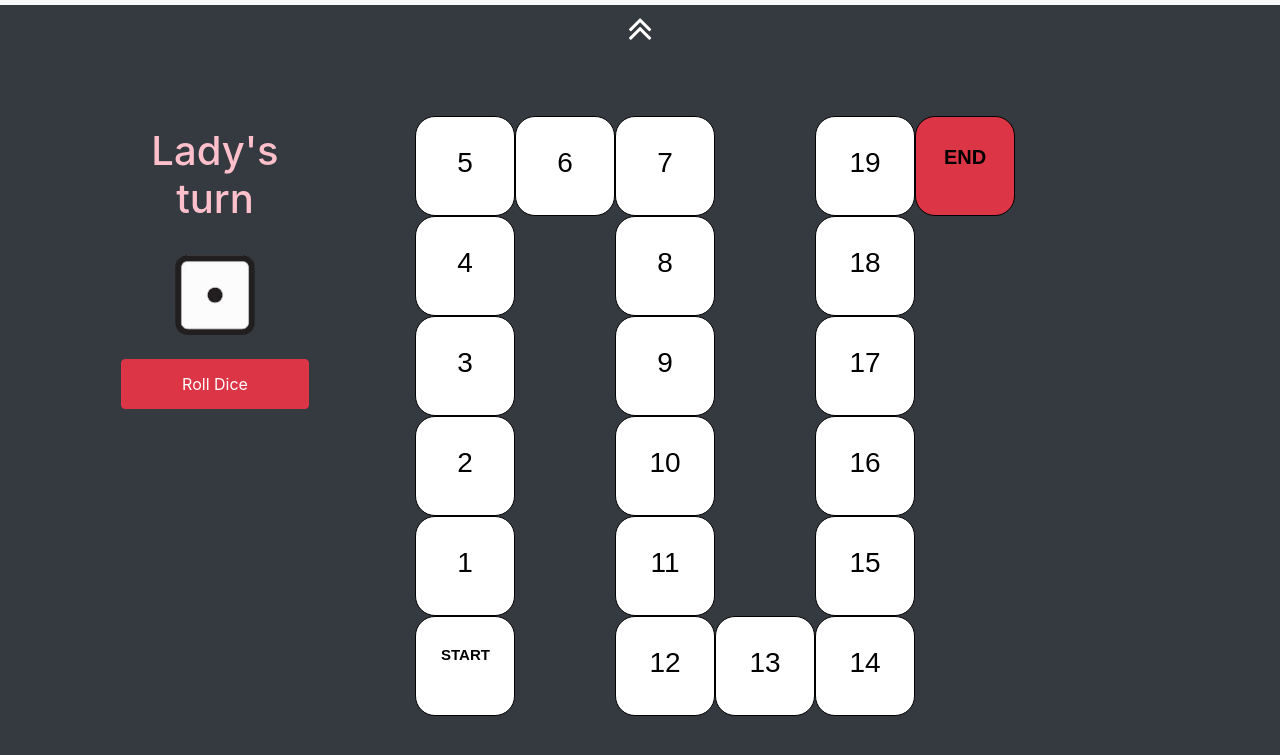
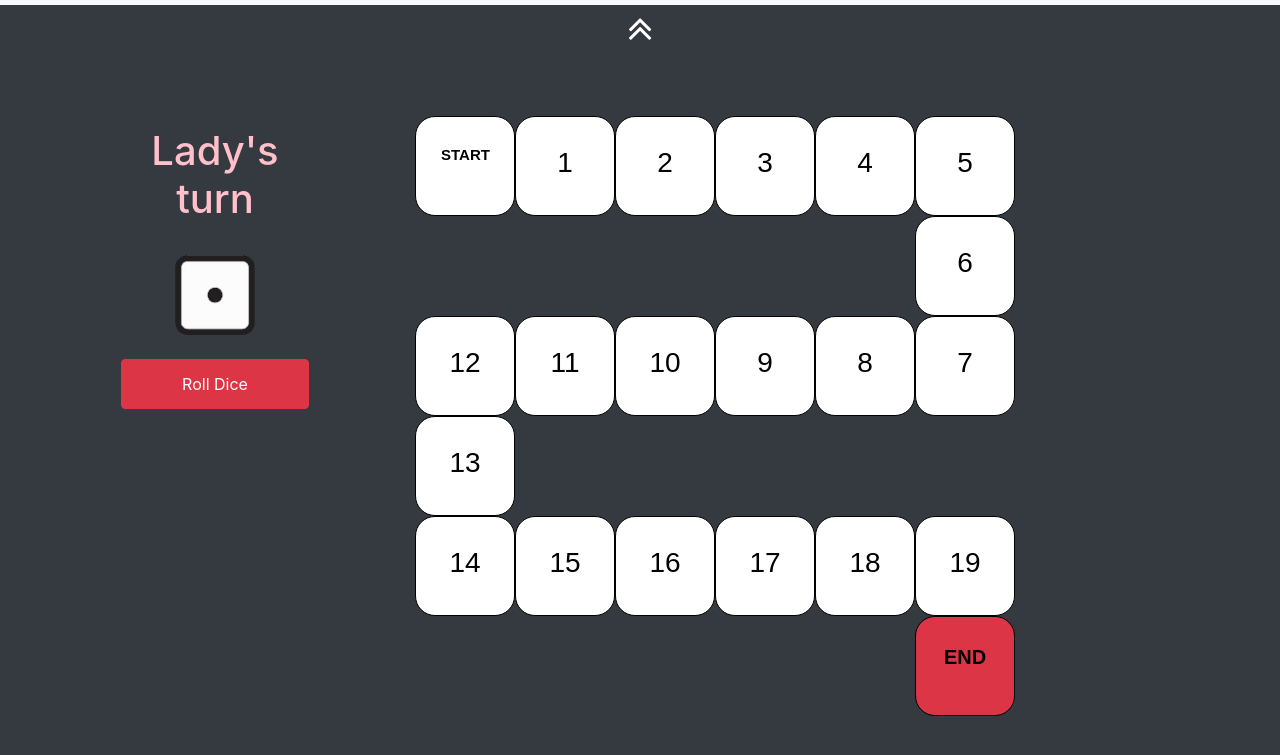
Before and after one commit to helio164/LoveGame, a plain HTML site: page index.html in a window 1280 px wide. Both pictures are taken after a click on the button "START". Shown: the part 111-866 px from the top of the page. Drawn offline with nearby package versions, Linux system fonts and the light colour scheme.

Commit message:
update to map2

```diff
--- a/index.html
+++ b/index.html
@@ -167,129 +167,137 @@ and open the template in the editor.
 
 	<div id="divBoard" class="TileCol" style="display: none;">
 		<div class="TileGroup">
+                <!--First Line-->
+                <div id="0" class="Tile">
+                    <span class="TileText" style="font-size:15px;font-weight:bold;">START</span>
+                    <i class="presswt"></i>
+                </div>
+                <div id="1" class="Tile">
+                    <span class="TileText">1</span>
+                    <i class="presswt"></i>
+                </div>
+                <div id="2" class="Tile">
+                    <span class="TileText">2</span>
+                    <i class="presswt"></i>
+                </div>
+                <div id="3" class="Tile">
+                    <span class="TileText">3</span>
+                    <i class="presswt"></i>
+                </div>
+                <div id="4" class="Tile">
+                    <span class="TileText">4</span>
+                    <i class="presswt"></i>
+                </div>
                 <div id="5" class="Tile">
                     <span class="TileText">5</span>
                     <i class="presswt"></i>
                 </div>
+                <!--First Line-->
+                <br>
+                <!--Second Line-->
+                <div class="Tile Clean b-l-0 b-r-0">
+                </div>
+                <div class="Tile Clean b-l-0 b-r-0">
+                </div>
+                <div class="Tile Clean b-l-0 b-r-0">
+                </div>
+                <div class="Tile Clean b-l-0 b-r-0">
+                </div>
+                <div class="Tile Clean b-l-0 b-r-0">
+                </div>
                 <div id="6" class="Tile">
                     <span class="TileText">6</span>
+                    <i class="presswt"></i>
+                </div>
+                <!--Second Line-->
+                <br>
+                <!--Third Line-->
+                <div id="12" class="Tile">
+                    <span class="TileText">12</span>
+                    <i class="presswt"></i>
+                </div>
+                <div id="11" class="Tile">
+                    <span class="TileText">11</span>
+                    <i class="presswt"></i>
+                </div>
+                <div id="10" class="Tile">
+                    <span class="TileText">10</span>
+                    <i class="presswt"></i>
+                </div>
+                <div id="9" class="Tile">
+                    <span class="TileText">9</span>
+                    <i class="presswt"></i>
+                </div>
+                <div id="8" class="Tile">
+                    <span class="TileText">8</span>
                     <i class="presswt"></i>
                 </div>
                 <div id="7" class="Tile">
                     <span class="TileText">7</span>
                     <i class="presswt"></i>
                 </div>
-			<div class="Tile Clean b-b-0 b-t-0">
+                <!--Third Line-->
+                <br>
+                <!--Forth Line-->
+                <div id="13" class="Tile">
+                    <span class="TileText">13</span>
+                    <i class="presswt"></i>
+                </div>
+                <div class="Tile Clean b-l-0 b-r-0">
+                </div>
+                <div class="Tile Clean b-l-0 b-r-0">
+                </div>
+                <div class="Tile Clean b-l-0 b-r-0">
+                </div>
+                <div class="Tile Clean b-l-0 b-r-0">
+                </div>
+                <div class="Tile Clean b-l-0 b-r-0">
+                </div>
+                <!--Forth Line-->
+                <br>
+                <!--Fifth Line-->
+                <div id="14" class="Tile">
+                    <span class="TileText">14</span>
+                    <i class="presswt"></i>
+                </div>
+                <div id="15" class="Tile">
+                    <span class="TileText">15</span>
+                    <i class="presswt"></i>
+                </div>
+                <div id="16" class="Tile">
+                    <span class="TileText">16</span>
+                    <i class="presswt"></i>
+                </div>
+                <div id="17" class="Tile">
+                    <span class="TileText">17</span>
+                    <i class="presswt"></i>
+                </div>
+                <div id="18" class="Tile">
+                    <span class="TileText">18</span>
+                    <i class="presswt"></i>
                 </div>
                 <div id="19" class="Tile">
                     <span class="TileText">19</span>
                     <i class="presswt"></i>
                 </div>
+                <!--Fifth Line-->
+                <br>
+                <!--Sixth Line-->
+                <div class="Tile Clean b-l-0 b-r-0">
+                </div>
+                <div class="Tile Clean b-l-0 b-r-0">
+                </div>
+                <div class="Tile Clean b-l-0 b-r-0">
+                </div>
+                <div class="Tile Clean b-l-0 b-r-0">
+                </div>
+                <div class="Tile Clean b-l-0 b-r-0">
+                </div>
                 <div id="20" class="Tile bg-danger">
                     <span class="TileText" style="font-size:20px;font-weight:bold;">END</span>
                 </div>
-			<br/>
-
-			<div id="4" class="Tile">
-                            <span class="TileText">4</span>
-                            <i class="presswt"></i>
-			</div>
-			<div class="Tile Clean b-b-0">
-			</div>
-			<div id="8" class="Tile">
-				<span class="TileText">8</span>
-                                <i class="presswt"></i>
-			</div>
-			<div class="Tile Clean b-b-0 b-t-0">
-			</div>
-			<div id="18" class="Tile">
-				<span class="TileText">18</span>
-                                <i class="presswt"></i>
-			</div>
-			<div class="Tile Clean b-b-0 b-r-0">
-			</div>
-                        <br/>
-
-			<div id="3" class="Tile">
-				<span class="TileText">3</span>
-                                <i class="presswt"></i>
-			</div>
-			<div class="Tile Clean b-b-0 b-t-0">
-			</div>
-			<div id="9" class="Tile">
-				<span class="TileText">9</span>
-                                <i class="presswt"></i>
-			</div>
-			<div class="Tile Clean b-b-0 b-t-0">
-			</div>
-			<div id="17" class="Tile">
-				<span class="TileText">17</span>
-                                <i class="presswt"></i>
-			</div>
-                        <div class="Tile Clean b-b-0 b-t-0 b-r-0">
-			</div>
-                        <br/>
-
-			<div id="2" class="Tile">
-				<span class="TileText">2</span>
-                                <i class="presswt"></i>
-			</div>
-			<div class="Tile Clean b-b-0 b-t-0">
-			</div>
-			<div id="10" class="Tile">
-				<span class="TileText">10</span>
-                                <i class="presswt"></i>
-			</div>
-			<div class="Tile Clean b-b-0 b-t-0">
-			</div>
-			<div id="16" class="Tile">
-				<span class="TileText">16</span>
-                                <i class="presswt"></i>
-			</div>
-			<div class="Tile Clean b-b-0 b-t-0 b-r-0">
-			</div>
-                        <br/>
-                        <div id="1" class="Tile">
-				<span class="TileText">1</span>
-                                <i class="presswt"></i>
-			</div>
-			<div class="Tile Clean b-b-0 b-t-0">
-			</div>
-			<div id="11" class="Tile">
-				<span class="TileText">11</span>
-                                <i class="presswt"></i>
-			</div>
-			<div class="Tile Clean b-t-0">
-			</div>
-			<div id="15" class="Tile">
-				<span class="TileText">15</span>
-                                <i class="presswt"></i>
-			</div>
-                        <div class="Tile Clean b-b-0 b-t-0 b-r-0">
-			</div>
-                        <br/>
-
-                        <div id="0" class="Tile">
-				<span class="TileText" style="font-size:15px;font-weight:bold;">START</span>
-                                <i class="presswt"></i>
-			</div>
-			<div class="Tile Clean b-b-0 b-t-0">
-			</div>
-			<div id="12" class="Tile">
-				<span class="TileText">12</span>
-                                <i class="presswt"></i>
-			</div>
-                        <div id="13" class="Tile">
-				<span class="TileText">13</span>
-                                <i class="presswt"></i>
-			</div>
-                        <div id="14" class="Tile">
-				<span class="TileText">14</span>
-                                <i class="presswt"></i>
-			</div>
-			<div class="Tile Clean b-b-0 b-t-0 b-r-0">
-			</div>
-
+                <!--Sixth Line-->
+                <br>
             </div>
 	</div>
 
```
Lines whose indentation alone changed are shown as unchanged.
